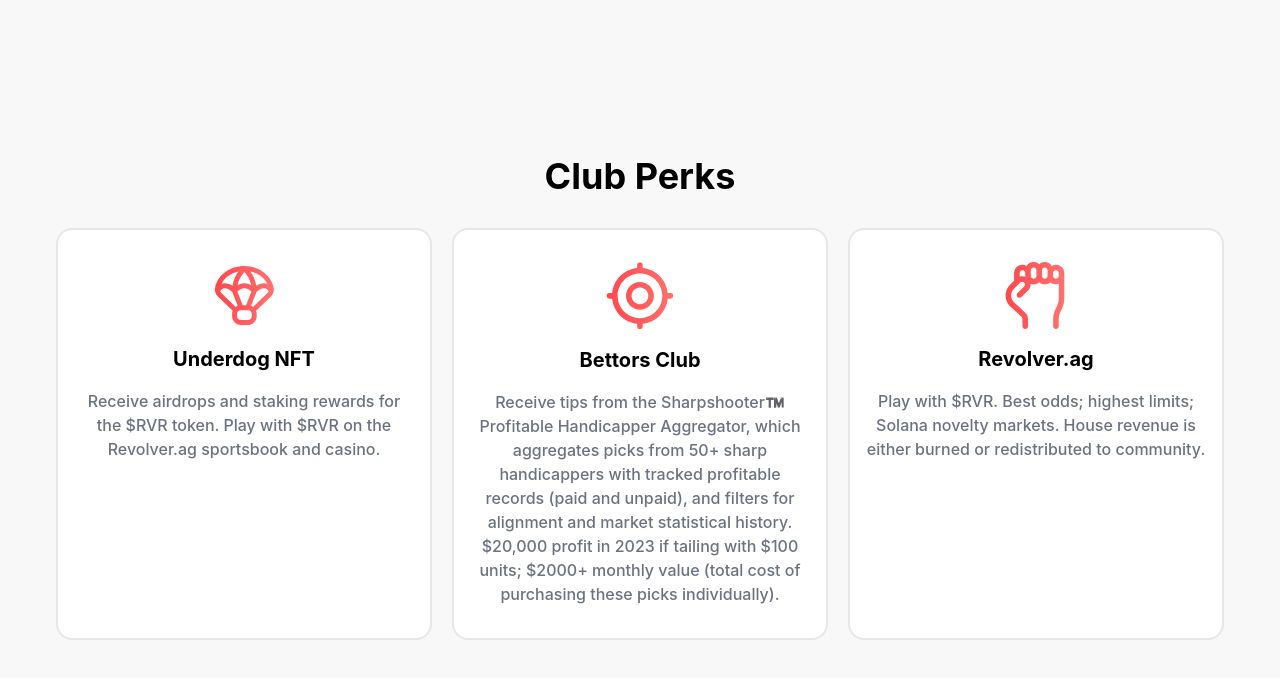
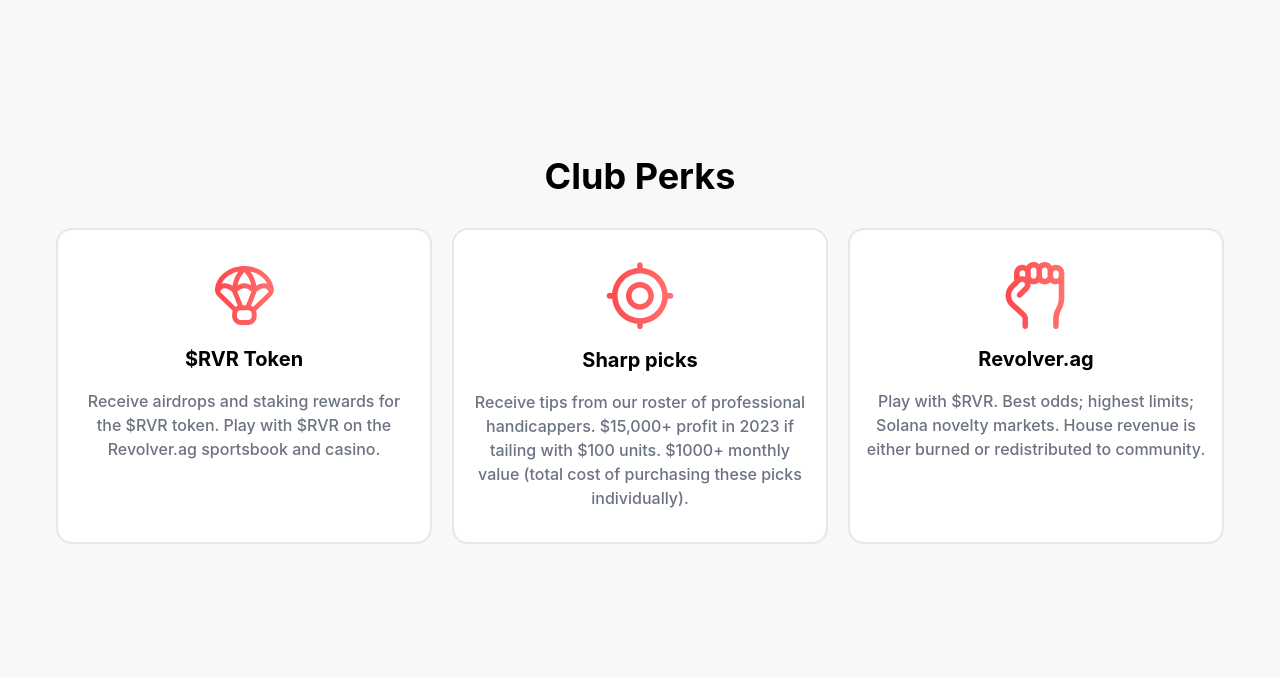
Before and after one commit to SolCaruso/revolver.ag, a website: page perks.html in a window 1280 px wide. Shown: the part 589-1267 px from the top of the page. Drawn offline with Linux system fonts and the light colour scheme.

Commit message:
fixes NFT bubble update mistake

```diff
--- a/perks.html
+++ b/perks.html
@@ -192,14 +192,13 @@
         <div class="mx-auto flex max-w-2xl flex-col gap-5 lg:max-w-full lg:flex-row">
           <div class="flex w-full flex-col items-center justify-start gap-4 rounded-xl border-2 border-gray-200 bg-white px-4 py-8 text-center">
             <img src="./images/svg/icons/cards/parachute.svg" alt="Target" />
-            <h5 class="text-xl font-bold">Underdog NFT</h5>
+            <h5 class="text-xl font-bold">$RVR Token</h5>
             <p class="text-base font-medium text-gray-500">Receive airdrops and staking rewards for the $RVR token. Play with $RVR on the Revolver.ag sportsbook and casino.</p>
           </div>
           <div class="flex w-full flex-col items-center justify-start gap-4 rounded-xl border-2 border-gray-200 bg-white px-4 py-8 text-center">
             <img src="./images/svg/icons/cards/target.svg" alt="Parachute" />
-            <h5 class="text-xl font-bold">Bettors Club</h5>
-            <p class="text-base font-medium text-gray-500">Receive tips from the Sharpshooter™️ Profitable Handicapper Aggregator, which aggregates picks from 50+ sharp handicappers with tracked profitable records (paid and unpaid), and filters for alignment and market statistical history. $20,000 profit in 2023 if tailing with $100 units; $2000+ monthly value (total cost of purchasing these picks individually).
-            </p>
+            <h5 class="text-xl font-bold">Sharp picks</h5>
+            <p class="text-base font-medium text-gray-500">Receive tips from our roster of professional handicappers. $15,000+ profit in 2023 if tailing with $100 units. $1000+ monthly value (total cost of purchasing these picks individually).
           </div>
           <div class="flex w-full flex-col items-center justify-start gap-4 rounded-xl border-2 border-gray-200 bg-white px-4 py-8 text-center">
             <img src="./images/svg/icons/cards/fist.svg" alt="Fist to the sky" />
```
Also changed, not shown: nft.html (+3 -2 lines).
